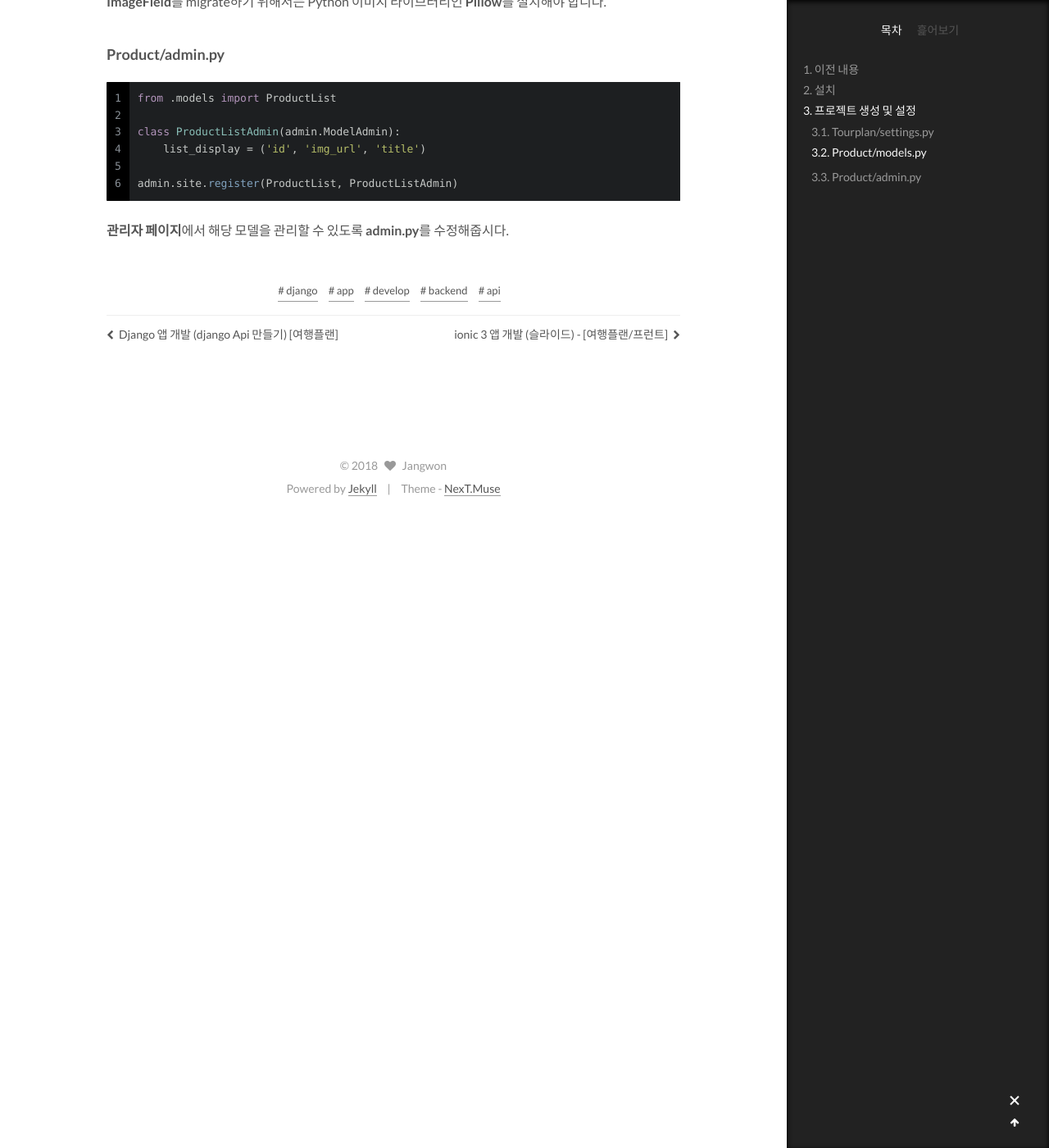
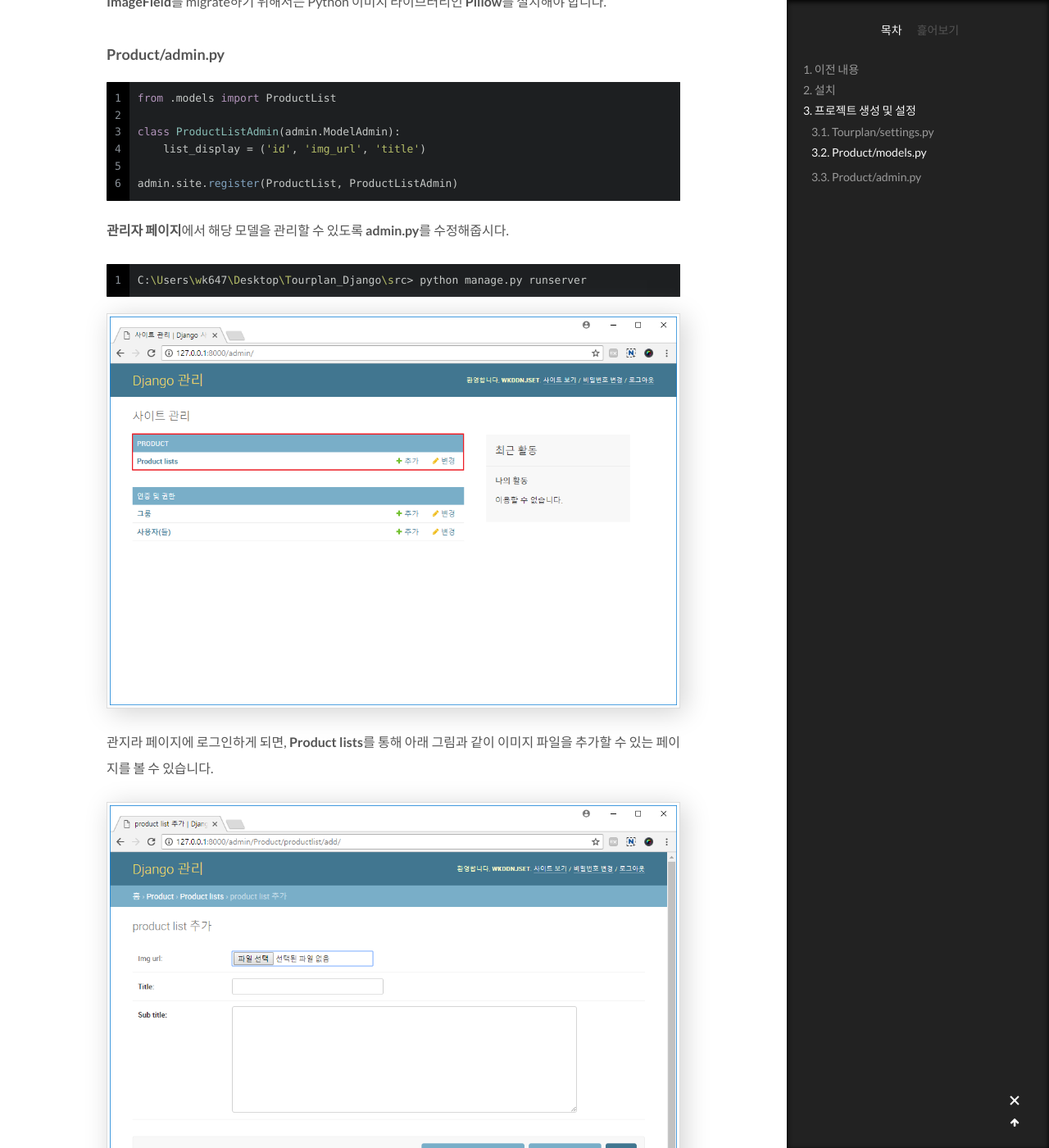
Before and after one commit to wkddnjset/wkddnjset.github.io, a Jekyll site: the page built from _posts/2018-02-12-Django-앱-개발-(Django-모델설계)-[여행플랜].md, in a window 1280 px wide and 1400 px high, scrolled down 3330 px. Shown: the whole window at 82% size. Built offline with Jekyll 4.4.1, drawn with Linux system fonts in a browser that asks for light colours; comment, search, counter and statistics services are not loaded.

Commit message:
2018-02-12

```diff
--- a/_posts/2018-02-12-Django-앱-개발-(Django-모델설계)-[여행플랜].md
+++ b/_posts/2018-02-12-Django-앱-개발-(Django-모델설계)-[여행플랜].md
@@ -122,3 +122,13 @@ admin.site.register(ProductList, ProductListAdmin)
 {% endhighlight %}
 
 **관리자 페이지**에서 해당 모델을 관리할 수 있도록 **admin.py**를 수정해줍시다.
+
+{% highlight bash linenos %}
+C:\Users\wk647\Desktop\Tourplan_Django\src> python manage.py runserver
+{% endhighlight %}
+
+![admin-page-01](https://raw.githubusercontent.com/wkddnjset/wkddnjset.github.io/master/_posts/images/2018-02-12/admin_page_01.png)
+
+관지라 페이지에 로그인하게 되면, **Product lists**를 통해 아래 그림과 같이 이미지 파일을 추가할 수 있는 페이지를 볼 수 있습니다.
+
+![admin-page-02](https://raw.githubusercontent.com/wkddnjset/wkddnjset.github.io/master/_posts/images/2018-02-12/admin_page_02.png)
```
Also changed, not shown: _posts/images/2018-02-12/admin_page_01.png (added), _posts/images/2018-02-12/admin_page_02.png (added).
